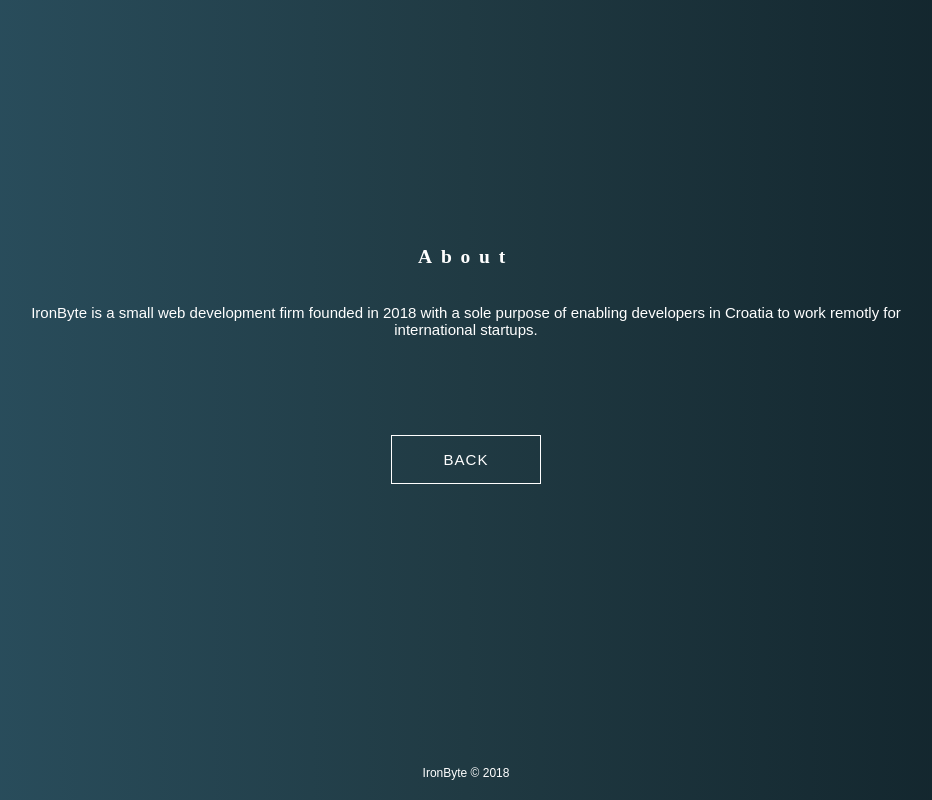
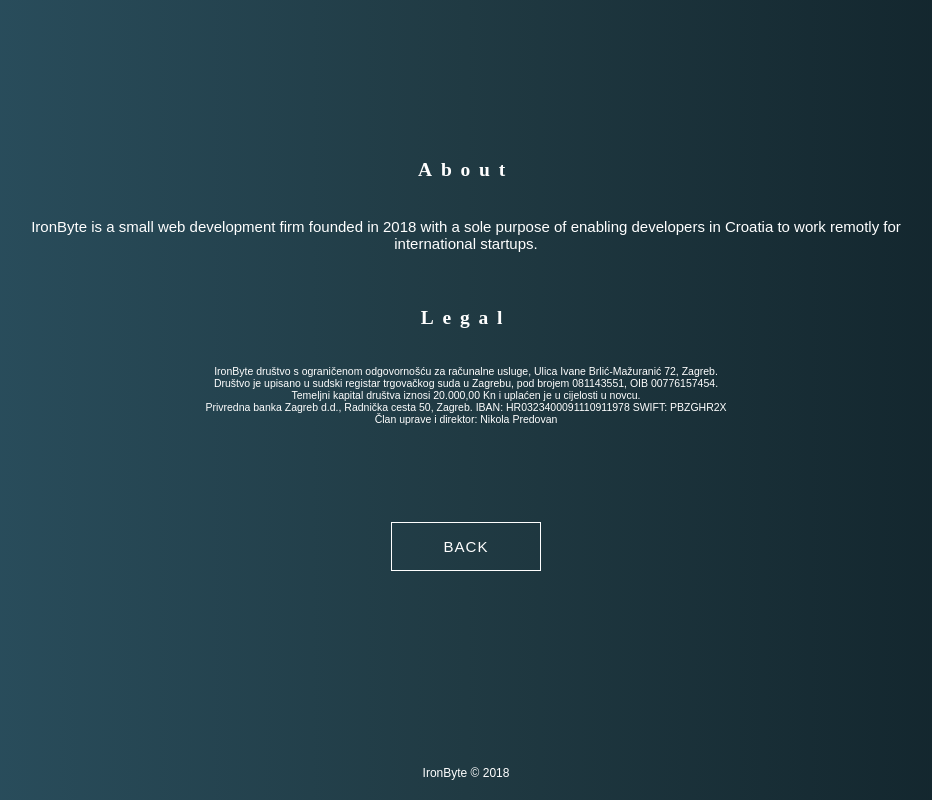
Before and after one commit to Predjo/ironbyte-site, a Next.js app: page /about in a window 1280 px wide. Shown: the whole page, without its empty margins (174-1106 px from the left). Built offline with nearby package versions, Linux system fonts and the light colour scheme; a web font is replaced by a local one.

Commit message:
add legal info

```diff
--- a/components/MainTitle.tsx
+++ b/components/MainTitle.tsx
@@ -29,7 +29,7 @@
   }
 `;
 
-const HiddenSubTitle = SubTitle.extend`
+const HiddenSubTitle = styled(SubTitle)`
   > span {
     opacity: ${(props: TitleProps) => (props.visible ? 1 : 1)};
   }
--- a/pages/about.tsx
+++ b/pages/about.tsx
@@ -7,6 +7,16 @@
 import Link from "next/link";
 import Button from "../components/Button";
 import NavigationWrap from "../components/NavigationWrap";
+
+import styled from "styled-components";
+
+const SmallText = styled(Text)`
+  font-size: 0.7em;
+`;
+
+const Separator = styled.div`
+  height: 3em;
+`;
 
 export default () => (
   <Box>
@@ -22,6 +32,26 @@
       international startups.
     </Text>
 
+    <Separator />
+
+    <SubTitle>Legal</SubTitle>
+
+    <SmallText align="center">
+      IronByte društvo s ograničenom odgovornošću za računalne usluge, Ulica
+      Ivane Brlić-Mažuranić 72, Zagreb.
+      <br />
+      Društvo je upisano u sudski registar trgovačkog suda u Zagrebu, pod brojem
+      081143551, OIB 00776157454.
+      <br />
+      Temeljni kapital društva iznosi 20.000,00 Kn i uplaćen je u cijelosti u
+      novcu.
+      <br />
+      Privredna banka Zagreb d.d., Radnička cesta 50, Zagreb. IBAN:
+      HR0323400091110911978 SWIFT: PBZGHR2X
+      <br />
+      Član uprave i direktor: Nikola Predovan
+    </SmallText>
+
     <br />
 
     <NavigationWrap>
--- a/tslint.json
+++ b/tslint.json
@@ -14,6 +14,7 @@
     "object-literal-sort-keys": false,
     "no-submodule-imports": false,
     "no-empty-interface": false,
-    "no-unused-expression": [true, "allow-tagged-template"]
+    "no-unused-expression": [true, "allow-tagged-template"],
+    "no-implicit-dependencies": false
   }
 }
```
